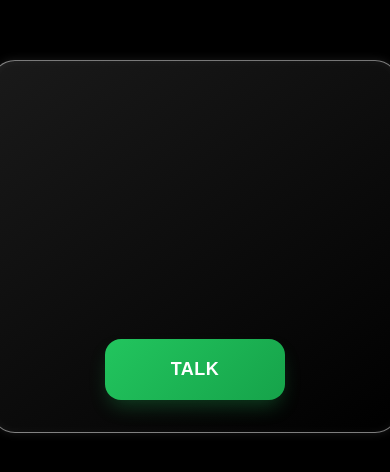
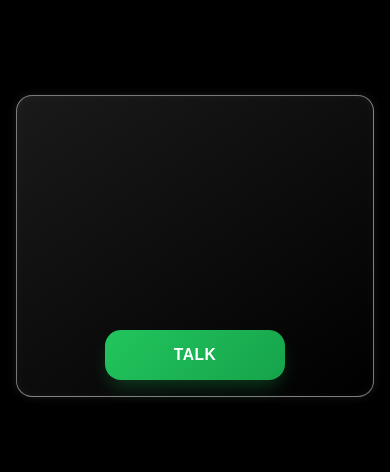
Before and after one commit to pettod/voice-chatting, a plain HTML site: page index.html in a window 390 px wide. Shown: the part 176-648 px from the top of the page. Drawn offline with Linux system fonts and the light colour scheme.

Commit message:
Make website mobile friendly

```diff
--- a/index.html
+++ b/index.html
@@ -19,13 +19,14 @@
         .chat-container {
             background: linear-gradient(145deg, #44444461, #000000);
             border-radius: 24px;
-            padding: 2rem;
+            padding: 1.5rem;
             border: 1px solid rgba(255, 255, 255, 0.457);
             box-shadow: 0 0 10px rgba(255, 255, 255, 0.1),
                         inset 0 0 10px rgba(255, 255, 255, 0.05);
             width: 90%;
             max-width: 600px;
             position: relative;
+            margin: 1rem;
         }
 
         .button-container {
@@ -33,21 +34,23 @@
             display: flex;
             flex-direction: column;
             align-items: center;
-            gap: 24px;
+            gap: 20px;
         }
 
         #talkButton {
-            padding: 20px 40px;
-            font-size: 18px;
+            padding: 16px 32px;
+            font-size: clamp(14px, 4vw, 18px);
             border: none;
             border-radius: 16px;
             cursor: pointer;
             transition: all 0.4s cubic-bezier(0.4, 0, 0.2, 1);
             outline: none;
-            width: 180px;
+            width: min(180px, 80%);
             font-weight: 600;
             text-transform: uppercase;
             letter-spacing: 0.5px;
+            -webkit-tap-highlight-color: transparent;
+            touch-action: manipulation;
         }
 
         .not-talking {
@@ -69,28 +72,28 @@
         }
 
         #status {
-            padding-bottom: 20px;
-            font-size: 16px;
+            padding-bottom: 16px;
+            font-size: clamp(14px, 3.5vw, 16px);
             color: #808080;
             font-weight: 500;
             text-align: center;
             width: 100%;
-            min-height: 20px; /* Fixed height even when empty */
-            display: block; /* Ensures the height is maintained */
+            min-height: 20px;
+            display: block;
         }
 
         .waveform-container {
             display: flex;
             align-items: center;
             justify-content: center;
-            gap: 6px;
-            height: 140px;
-            width: 300px;
+            gap: 4px;
+            height: min(140px, 30vh);
+            width: min(300px, 90%);
             opacity: 0;
             transition: opacity 0.4s cubic-bezier(0.4, 0, 0.2, 1);
             background: rgba(0, 0, 0, 0.288);
             border-radius: 20px;
-            padding: 20px;
+            padding: 16px;
             border: 1px solid rgba(255, 255, 255, 0.246);
         }
 
@@ -99,7 +102,7 @@
         }
 
         .waveform-bar {
-            width: 8px;
+            width: min(8px, 2vw);
             height: 100%;
             background: linear-gradient(180deg, #ffffff, #a9a9a9b0);
             transition: transform 0.05s ease;
@@ -111,6 +114,22 @@
             }
             50% {
                 transform: scaleY(1);
+            }
+        }
+
+        @media (max-width: 480px) {
+            .chat-container {
+                padding: 1rem;
+                border-radius: 16px;
+            }
+
+            .button-container {
+                gap: 16px;
+            }
+
+            .waveform-container {
+                padding: 12px;
+                border-radius: 16px;
             }
         }
     </style>
```
